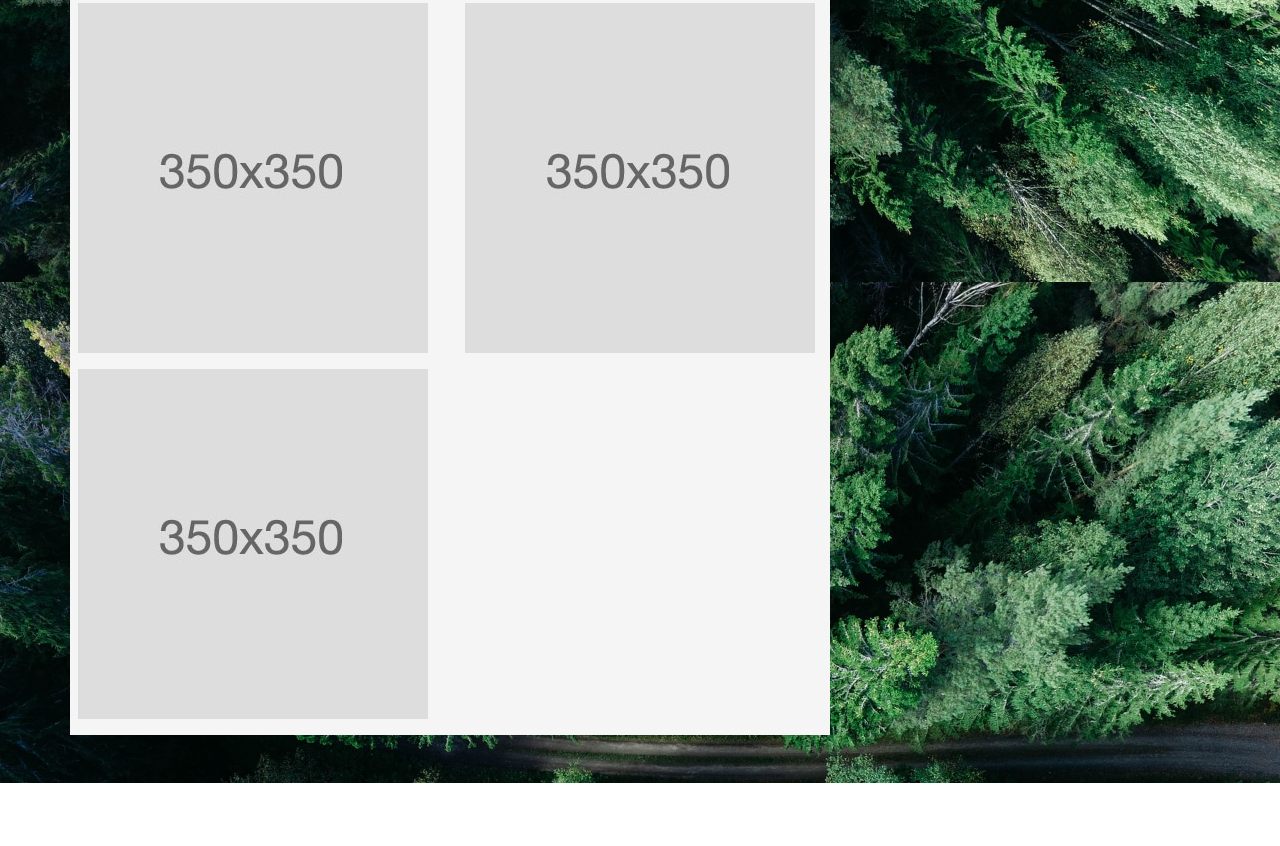
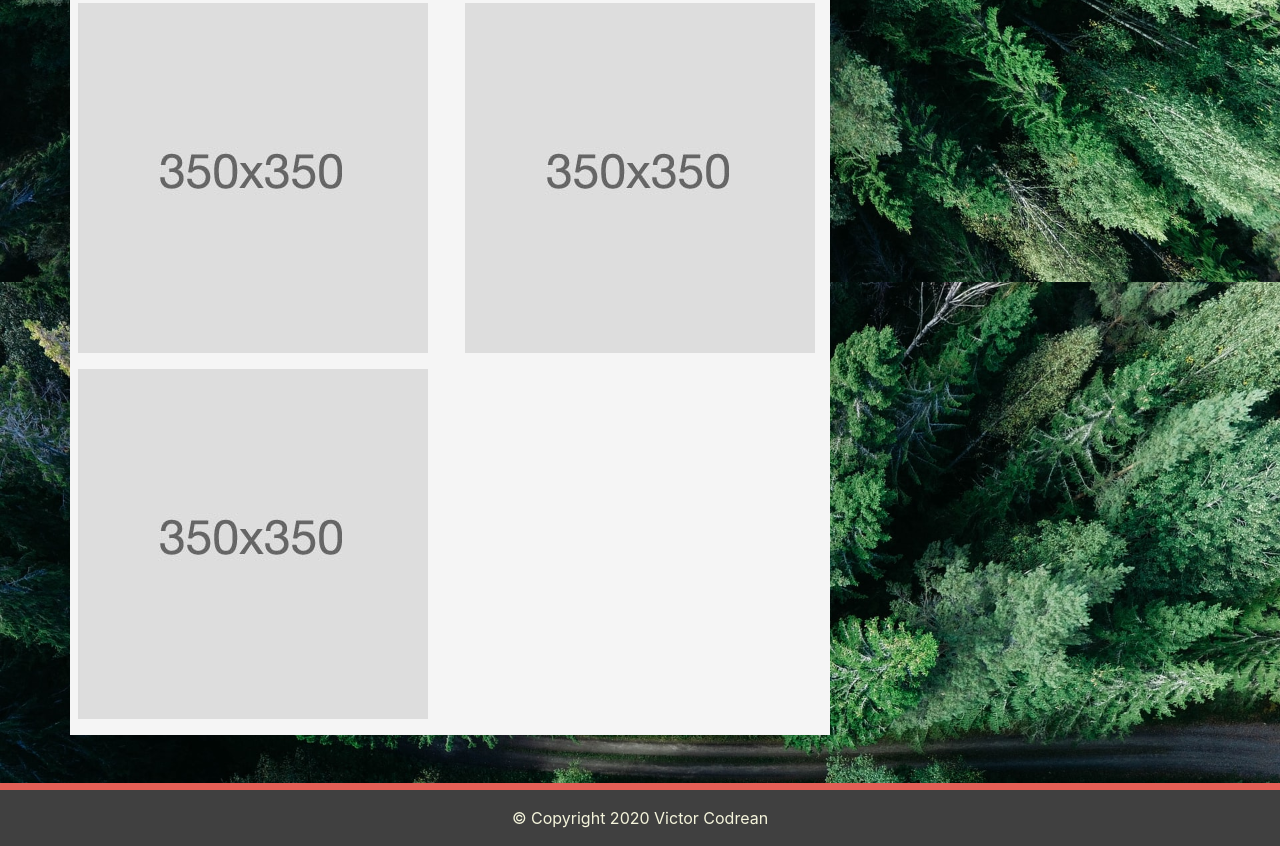
Before and after one commit to VictorCodrean/2_HW_responsive_portfolio, a plain HTML site: page portfolio.html in a window 1280 px wide. Shown: the part 598-1444 px from the top of the page. Before the commit the page ends 1381 px from the top, so only its background shows below. Drawn offline with nearby package versions, Linux system fonts and the light colour scheme.

Commit message:
Added a sticky footer.

```diff
--- a/assets/css/style.css
+++ b/assets/css/style.css
@@ -30,6 +30,12 @@ body {
     background-color: #e45f56;
     color: beige;
 }
+
+.footer {
+    background-color: #404040;
+    color: beige;
+    border-top: 7px solid #e45f56;
+}
 @media screen and (max-width: 375px) {
     h1.about-header {
         font-size: 20px;
--- a/portfolio.html
+++ b/portfolio.html
@@ -10,13 +10,11 @@
 <body>
   <header>
     <nav class="navbar navbar-expand-lg navbar-light bg-light">
-        <!-- #about-header to make changes... -->
       <a class="navbar-brand" id="about-header" href="index.html">Victor Codrean</a>
       <button class="navbar-toggler" type="button" data-toggle="collapse" data-target="#navbarNavDropdown" aria-controls="navbarNavDropdown" aria-expanded="false" aria-label="Toggle navigation">
         <span class="navbar-toggler-icon"></span>
       </button>
       <div class="collapse navbar-collapse" id="navbarNavDropdown">
-             <!--  ml-auto: margin left (ul - goes on right side of Nav bar) -->
          <ul class="navbar-nav ml-auto">
           <li class="nav-item active">
             <a class="nav-link" href="index.html">Home <span class="sr-only">(current)</span></a>
@@ -41,7 +39,6 @@
       </div>
     </nav>
   </header>
-
   <main class="container">
     <div class="row my-5">
       <div class="col-md-8 p-2 about-background">
@@ -71,7 +68,11 @@
       </div>
     </div>
   </main>
-
+  <footer class="footer mt-auto py-3 special-color-dark">
+    <div class="container">
+      <p class="text-center" style="margin-bottom: 0;">&#169; Copyright 2020 Victor Codrean</p>
+    </div>
+  </footer>
         <!-- script for collapse navbar to work -->
     <script src="https://code.jquery.com/jquery-3.5.1.slim.min.js" integrity="sha384-DfXdz2htPH0lsSSs5nCTpuj/zy4C+OGpamoFVy38MVBnE+IbbVYUew+OrCXaRkfj" crossorigin="anonymous"></script>
     <script src="https://cdn.jsdelivr.net/npm/bootstrap@4.5.3/dist/js/bootstrap.bundle.min.js" integrity="sha384-ho+j7jyWK8fNQe+A12Hb8AhRq26LrZ/JpcUGGOn+Y7RsweNrtN/tE3MoK7ZeZDyx" crossorigin="anonymous"></script>
```
Also changed, not shown: contact.html (+5 -2 lines), index.html (+9 -7 lines). Lines whose indentation alone changed are shown as unchanged.
